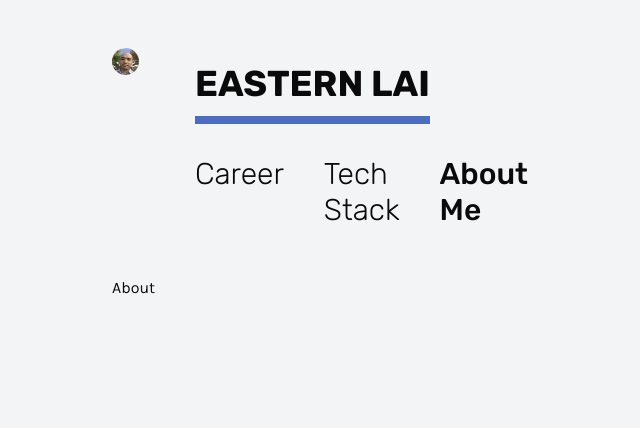
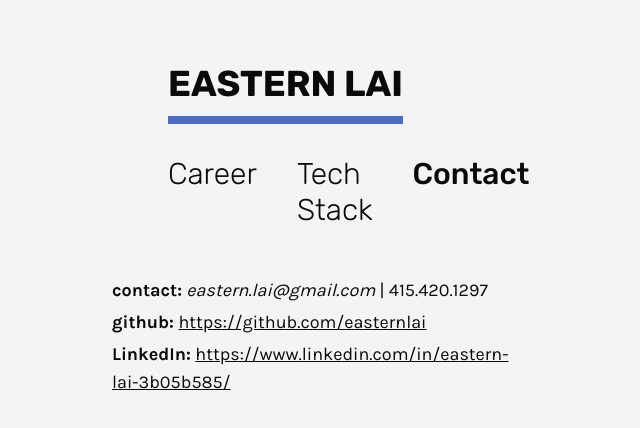
Before and after one commit to easternlai/elai-portfolio-app, a Next.js app: page /about in a window 1280 px wide. Shown: the top 428 px of the page, without its empty margins (320-960 px from the left). Built offline with nearby package versions, Linux system fonts and the light colour scheme.

Commit message:
added contact page

```diff
--- a/app/(portfolio)/_components/header.tsx
+++ b/app/(portfolio)/_components/header.tsx
@@ -27,7 +27,7 @@ export const Header = () => {
                 <nav className="flex space-x-10 mt-8 text-3xl">
                     <NavLink href="/career" className="">Career</NavLink>
                     <NavLink href="/tech" className="">Tech Stack </NavLink>
-                    <NavLink href="/about" className="">About Me</NavLink>
+                    <NavLink href="/about" className="">Contact</NavLink>
                 </nav>
             </div>
         </div>
--- a/app/(portfolio)/about/page.tsx
+++ b/app/(portfolio)/about/page.tsx
@@ -1,6 +1,10 @@
 const AboutPage = () => {
     return (
-        <div>About</div>
+        <div className="flex-col space-y-1">
+            <div className="text-lg"><span className="font-bold">contact:</span> <span className="italic">eastern.lai@gmail.com</span> | 415.420.1297</div>
+            <div className="text-lg"><span className="font-bold">github: </span><a className="underline" href="https://github.com/easternlai">https://github.com/easternlai</a></div>
+            <div className="text-lg"><span className="font-bold">LinkedIn: </span><a className="underline" href="https://www.linkedin.com/in/eastern-lai-3b05b585/">https://www.linkedin.com/in/eastern-lai-3b05b585/</a></div>
+        </div>
     )
 }
 
--- a/app/(portfolio)/page.tsx
+++ b/app/(portfolio)/page.tsx
@@ -5,7 +5,8 @@ export default function Home() {
     <div>
       <div className="text-5xl font-medium">Hello, I&apos;m Eastern.</div>
       <div className="mt-8 text-2xl font-light tracking-wider leading-10">I am a versatile cloud engineer with extensive experience leading projects that have advanced production infrastructures and large corporate environments.</div>
-      <div className="mt-8 text-2xl font-light tracking-wider leading-10">As a fun project I decided to deploy this site using trending technologies and services including Kubernetes, AWS, Terraform, Docker, Github, NextJS, and much more.  Please visit the <a className="tracking-tight underline" href='/tech'>tech stack page</a> for more details.</div>
+      <div className="mt-8 text-2xl font-light tracking-wider leading-10">As a fun project I decided to deploy this site using trending technologies and services including Kubernetes, AWS, Terraform, Docker, Github, NextJS, and much more.</div>
+      <div className="mt-8 text-2xl font-light tracking-wider leading-10">Please visit the <a className="tracking-tight underline" href='/tech'>tech stack page</a> for more details.</div>
     </div>
   );
 }
--- a/app/(portfolio)/tech/page.tsx
+++ b/app/(portfolio)/tech/page.tsx
@@ -1,17 +1,18 @@
 const TechPage = () => {
     return (
         <div className="text-2xl font-light tracking-wide leading-10">
+            <div className="text-4xl font-medium mb-8">Portfolio Deployment Details</div>
             <div className="mb-16">
-                <div className="mt-4"><a className="font-bold">Devops: </a>The infrastructure for this portfolio app is deployed entirely on AWS. The app is running on a managed EKS cluster that uses AWS Application Load Balancer for Ingress.</div>
-                <div className="mt-2 underline"><a target="_blank" href="https://github.com/easternlai/elai-portfolio-devops">devops github repo</a></div>
+                <div className="mt-4"><a className="font-bold">Devops: </a>The infrastructure for this portfolio is deployed entirely on AWS. The app is running on a managed EKS cluster, using Route53 and AWS Application Load Balancer to manage ingress traffic.</div>
+                <div className="mt-6" ><a className="font-light">link: </a><a target="_blank" className="underline" href="https://github.com/easternlai/elai-portfolio-devops">devops github repo</a></div>
             </div>
             <div className="mb-20">
                 <div className="mt-2"><a className="font-bold">Dev: </a>The portfolio web app was built with React Nextjs and uses Tailwind for styling.  </div>
-                <div className="mt-6 underline"><a target="_blank" href="https://github.com/easternlai/elai-portfolio-app">NextJs github repo</a></div>
+                <div className="mt-6" ><a className="font-light">link: </a><a target="_blank" className="underline" href="https://github.com/easternlai/elai-portfolio-app">NextJs github repo</a></div>
             </div>
             <div className="mb-16">
                 <div className="mt-2"><a className="font-bold">CI/CD: </a>Github Actions is used to automate the deployment of the web app. When a pull request is made to the main branch, GHA will trigger the creation of a new docker image that is then pushed to AWS ECR and deployed to Kubernetes.</div>
-                <div className="mt-6 underline"><a target="_blank" href="https://github.com/easternlai/elai-portfolio-app/blob/main/.github/workflows/git_to_eks.yaml">github workflow</a></div>
+                <div className="mt-6" ><a className="font-light">link: </a><a target="_blank" className="underline" href="https://github.com/easternlai/elai-portfolio-app/blob/main/.github/workflows/git_to_eks.yaml">github workflow</a></div>
             </div>
         </div >
     )
--- a/k8_manifest/deployment.yaml
+++ b/k8_manifest/deployment.yaml
@@ -24,8 +24,8 @@ spec:
         imagePullPolicy: Always
         resources:
           limits:
-            memory: "400Mi"
-            cpu: "400m"
+            memory: "500Mi"
+            cpu: "600m"
         ports:
         - containerPort: 3000
 ---
```
